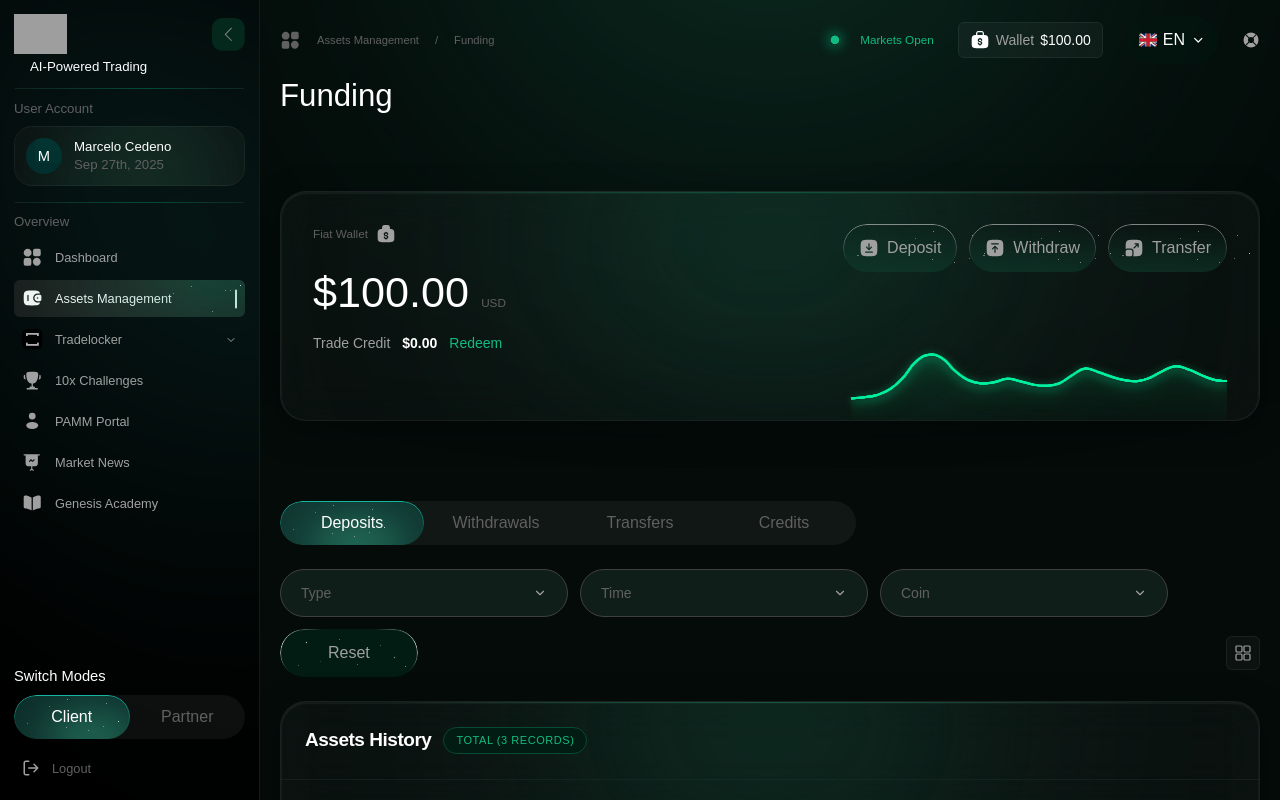
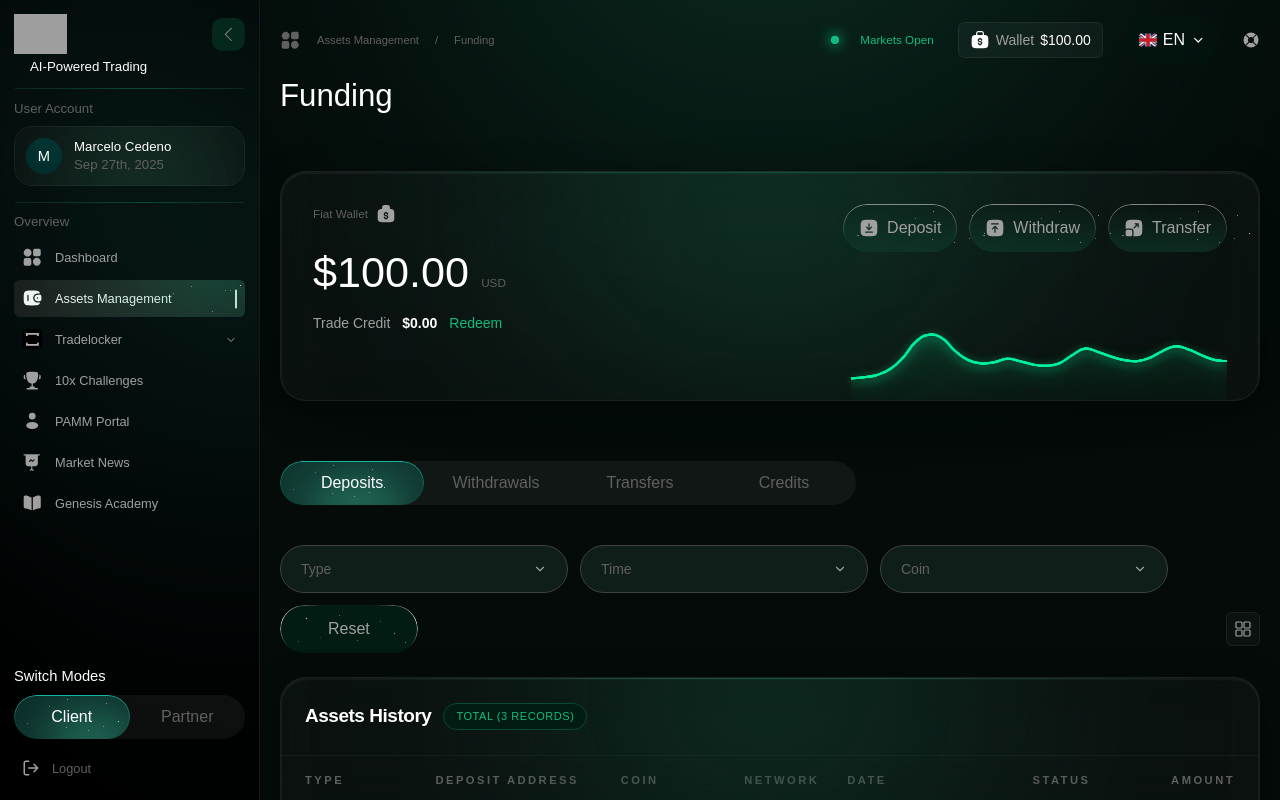
Before and after one commit to Mdx2025/GenesisFxDashboardMDX, a React (Vite) app: page /assets-management in a window 1280 px wide. Built offline with nearby package versions, Linux system fonts and the light colour scheme; grey boxes are pictures that could not be loaded; a web font is replaced by a local one.

Commit message:
fix: Fiat Wallet py-15, ModeToggle container mb-10

```diff
--- a/src/pages/AssetsManagementPage.tsx
+++ b/src/pages/AssetsManagementPage.tsx
@@ -101,7 +101,7 @@ export default function AssetsManagementPage() {
 
           <h1 className="text-white font-normal leading-none" style={{ fontSize: 'clamp(1.5rem, 0.75rem + 1.5vw, 3.5rem)' }}>Funding</h1>
 
-          <section aria-label="Fiat Wallet" className="py-20">
+          <section aria-label="Fiat Wallet" className="py-15">
             <GlassCard variant="heavy" divider="green" rounded="26px">
               <div className="absolute left-1/2 -translate-x-1/2 -top-[15%] w-[400px] h-[160px] rounded-full pointer-events-none" style={{ background: GLOW_GREEN, filter: 'url(#blur-120)', willChange: 'transform' }} aria-hidden="true" />
               <div className="relative z-10 p-6 xl:p-8">
@@ -151,7 +151,7 @@ export default function AssetsManagementPage() {
             </GlassCard>
           </section>
 
-          <div className="mb-6 w-xl">
+          <div className="mb-10 w-xl">
             <ModeToggle options={['Deposits', 'Withdrawals', 'Transfers', 'Credits']} />
           </div>
 
```
Also changed, not shown: 4 other files (tests, documents, lock files or other folders).
